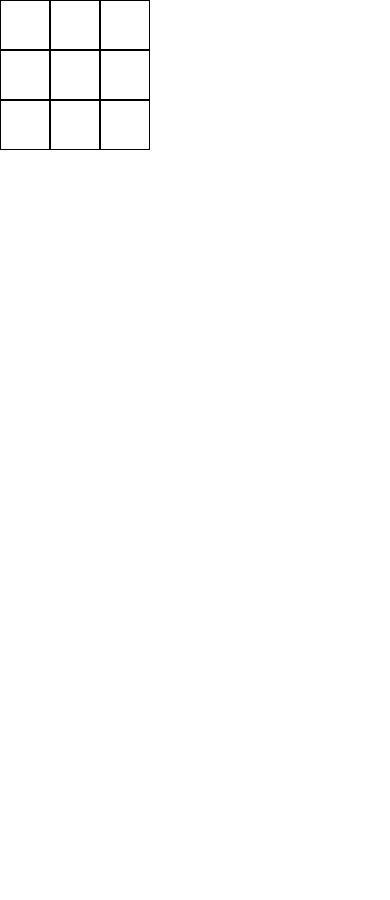
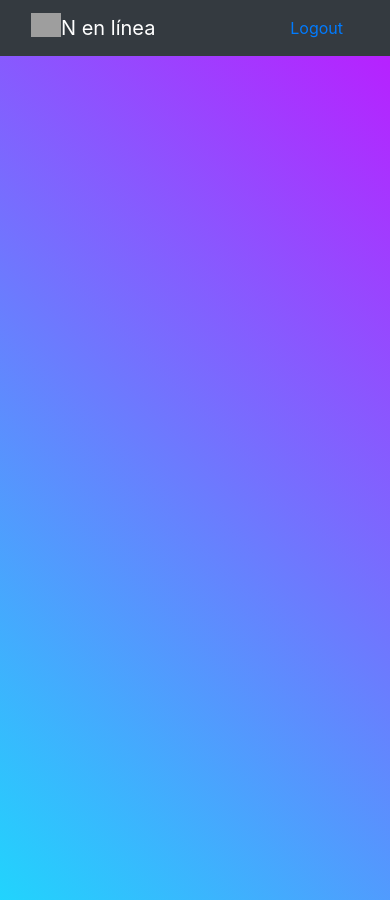
Before and after one commit to laen03/4-en-linea-frontend, a React (Create React App) app: page /dashboard in a window 390 px wide. Before the commit the page ends 844 px from the top, so only its background shows below. Built offline with nearby package versions, Linux system fonts and the light colour scheme; grey boxes are pictures that could not be loaded.

Commit message:
Alpha del dashboard

```diff
--- a/src/views/Dashboard/Dashboard.css
+++ b/src/views/Dashboard/Dashboard.css
@@ -0,0 +1,17 @@
+.background{
+    height: 100vh;
+    background-color: #21D4FD;
+    background-image: linear-gradient(45deg, #21D4FD 0%, #B721FF 100%);
+}
+
+
+@media screen and (max-width: 768px){
+
+    .sign-in{
+        transform: translate(0%, 0%);
+        top: 20px;
+        left: 5%;
+        width: 90%;
+        height: 90vh;
+    }
+}
--- a/src/views/Dashboard/Dashboard.tsx
+++ b/src/views/Dashboard/Dashboard.tsx
@@ -8,9 +8,17 @@ export class Dashboard extends Component {
     super(props);
   }
 
+  //<Board size={3} ghost={true} player1={{id:1, color:''}} player2={{id:2, color:'#E62B3F'}} />
+
   render(){
     return (
-      <Board size={3} ghost={true} player1={{id:1, color:''}} player2={{id:2, color:'#E62B3F'}} />
+
+      <div className='background'>
+
+      </div>
     );
   }
+
+
+
 }
--- a/src/views/DashboardNavigator/DashboardNavigator.tsx
+++ b/src/views/DashboardNavigator/DashboardNavigator.tsx
@@ -7,19 +7,31 @@ import { Dashboard } from 'views';
 import './DashboardNavigator.css';
 export class DashboardNavigator extends Component {
 
-  private path:string = '/dashboard';
+  private path: string = '/dashboard';
 
-  constructor(props:any){
+  constructor(props: any) {
     super(props);
   }
 
 
-  render(){
+  render() {
     return (
-      <Switch>
-        <Route exact path={this.path} component={Dashboard} />
-        <Route exact path={this.path+'/play/online'} component={Dashboard} />
-      </Switch>
+      <div>
+        <nav className='navbar navbar-dark bg-dark'>
+          <div className="container-fluid">
+            <a className="navbar-brand" href="#">
+              <img src="/src/views/Dashboard/dashboardIcon.png" alt="" width="30" height="24" className="d-inline-block align-top"></img>
+              N en línea
+            </a>
+            <a className="nav-link active" aria-current="page" href="#">Logout</a>
+          </div>
+        </nav>
+        <Switch>
+          <Route exact path={this.path} component={Dashboard} />
+          <Route exact path={this.path + '/play/online'} component={Dashboard} />
+        </Switch>
+      </div>
+
     );
   }
 }
```
Also changed, not shown: src/views/Dashboard/dashboardIcon.png (added).
